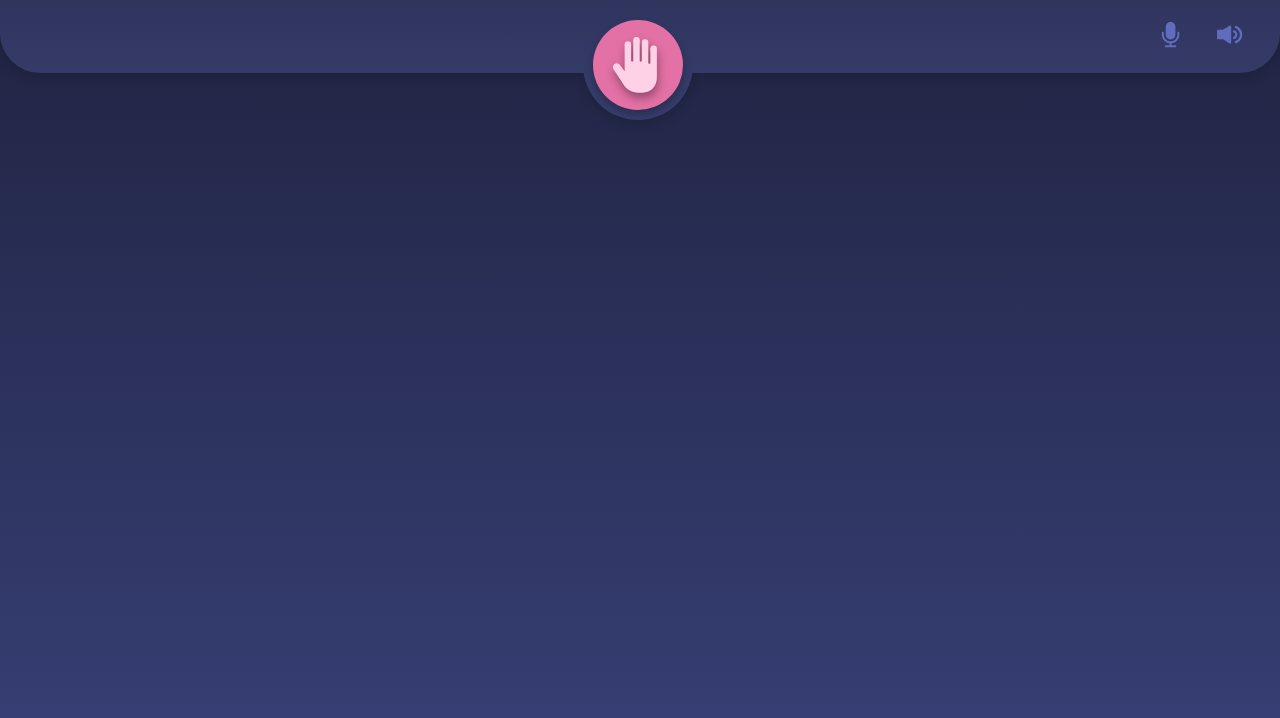
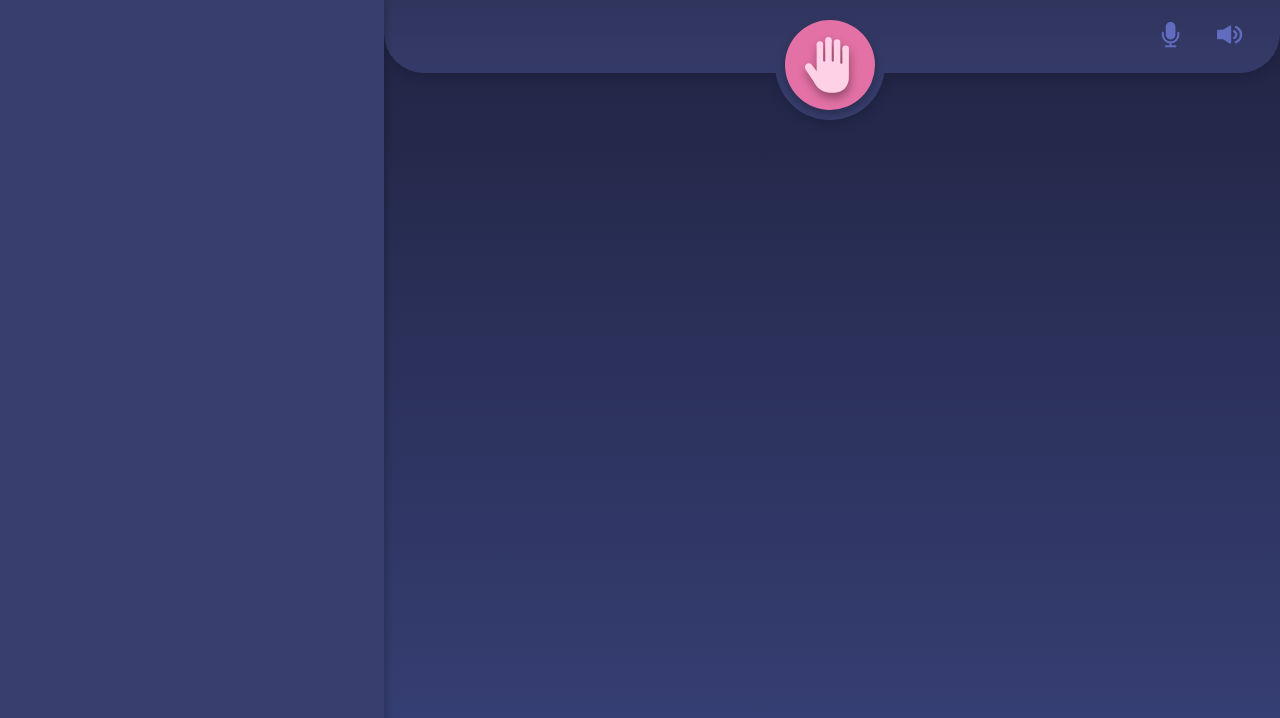
Before and after one commit to Ruben35/SmartBasta, a React (Create React App) app: page / in a window 1280 px wide. Shown: the top 718 px of the page. Built offline with nearby package versions, Linux system fonts and the light colour scheme.

Commit message:
Starting Players SideBar

```diff
--- a/src/App.js
+++ b/src/App.js
@@ -1,10 +1,18 @@
 // import SimpleNavbar from './components/SimpleNavbar'
 import GameNavbar from './components/GameNavbar'
+import PlayersBar from './components/PlayersBar'
 
 function App() {
+
+  const handleOnClickPlayers= (value)=>{
+    console.log(value);
+  }
+
   return (
-    <>
-      <GameNavbar type="stop"/>
+    <><section className="gameContainer">
+        <PlayersBar/>
+        <GameNavbar type="stop" onClickPlayers={handleOnClickPlayers}/>
+      </section>
     </>
   );
 }
--- a/src/components/GameNavbar.jsx
+++ b/src/components/GameNavbar.jsx
@@ -104,16 +104,19 @@ const EndButton = (props) => {
  * NORMAL NAV BUTTONS *
 */
 
-const PlayersButton = () =>{
+const PlayersButton = ({onClickPlayers}) =>{
+    const [openPlayers,setOpenPlayers] = useState(false);
 
-    const handleClick= (e) =>{
-        e.preventDefault();
-        console.log("Players");
-    };
+    // const handleClick= (e) =>{
+    //     e.preventDefault();
+    //     setOpenPlayers(!openPlayers);
+    //     onClickPlayers(!openPlayers);
+    // };
+    //TODO: Check this https://medium.com/@jasminegump/passing-data-between-a-parent-and-child-in-react-deea2ec8e654
 
     return (
         <div className="groupButtonContainer">
-            <div className="navButton group" onClick={handleClick}>
+            <div className="navButton group" >
                 <Group/>
             </div>
         </div>
--- /dev/null
+++ b/src/components/PlayersBar.js
@@ -0,0 +1,11 @@
+import React from 'react'
+
+const PlayersBar = () => {
+    return (
+        <div className="playersBar">
+
+        </div>
+    );
+}
+
+export default PlayersBar;
--- a/src/styles/main.css
+++ b/src/styles/main.css
@@ -54,6 +54,8 @@ html{line-height:1.15;-webkit-text-size-adjust:100%}body{margin:0}main{display:b
     --lightRed: #DEBDC2;
     --lavandaButton: #616cbf;
     --contrastLavandaButton: #414880;
+    --purple: #383E6E;
+    --darkPurple: #2F345C;
 }
 
 /* =====================
@@ -109,7 +111,6 @@ body{
 /* =====================
    * COMPONENTS *
 ===================== */
-
 /* *Navbars* */
 
 .simpleNav{
@@ -126,13 +127,13 @@ body{
 }
 
 .navContainer{
-    width:100vw;
+    width:100%;
     filter: drop-shadow(0px 3px 6px rgba(0, 0, 0, 0.16));
     user-select: none;
 }
 
 .mainNav{
-    width:100vw;
+    width:100%;
     background: linear-gradient(#30355e 0%, #383e6e 100%) top/100% 120px;
     height: 73px;
     border-radius: 0 0 40px 40px;
@@ -275,18 +276,35 @@ body{
     }
 }
 
-@media only screen and (max-width: 376px){
-    .navButton.speaker{
-        margin-right: 25px;
-    }
-    .navButton.group{
-        margin-left: 25px;
-    }
-}
-
-/* *Media Queries for Large Desktop* */
+/* Button disappear for Large Desktop */
 @media only screen and (min-width: 1025px){
     .navButton.group{
         display: none;
     }
 }
+
+/* *PlayersBar and Game Container* */
+
+@media only screen and (min-width: 1025px){
+    .gameContainer{
+        display: grid;
+        grid-template-columns: 384px auto;
+    }
+    .playersBar{
+        position: inherit !important;
+        display: inline !important;
+    }
+}
+
+.playersBar{
+    height: 100vh;
+    display: none;
+    background-color: var(--purple);
+    box-shadow: 3px 0 6px 0 rgba(0, 0, 0, 0.16);
+    z-index: 1;
+    position: fixed;
+}
+
+.playersBar.open{
+    display: inline;
+}
```
